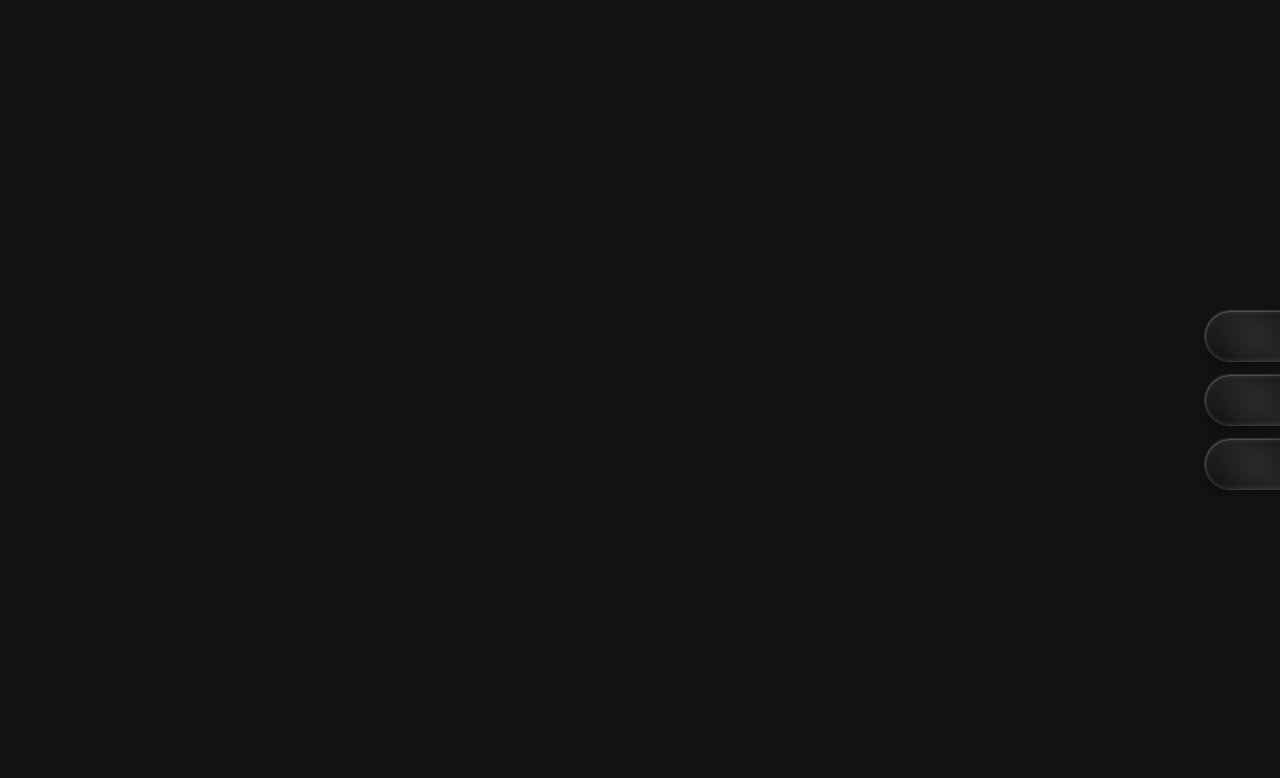
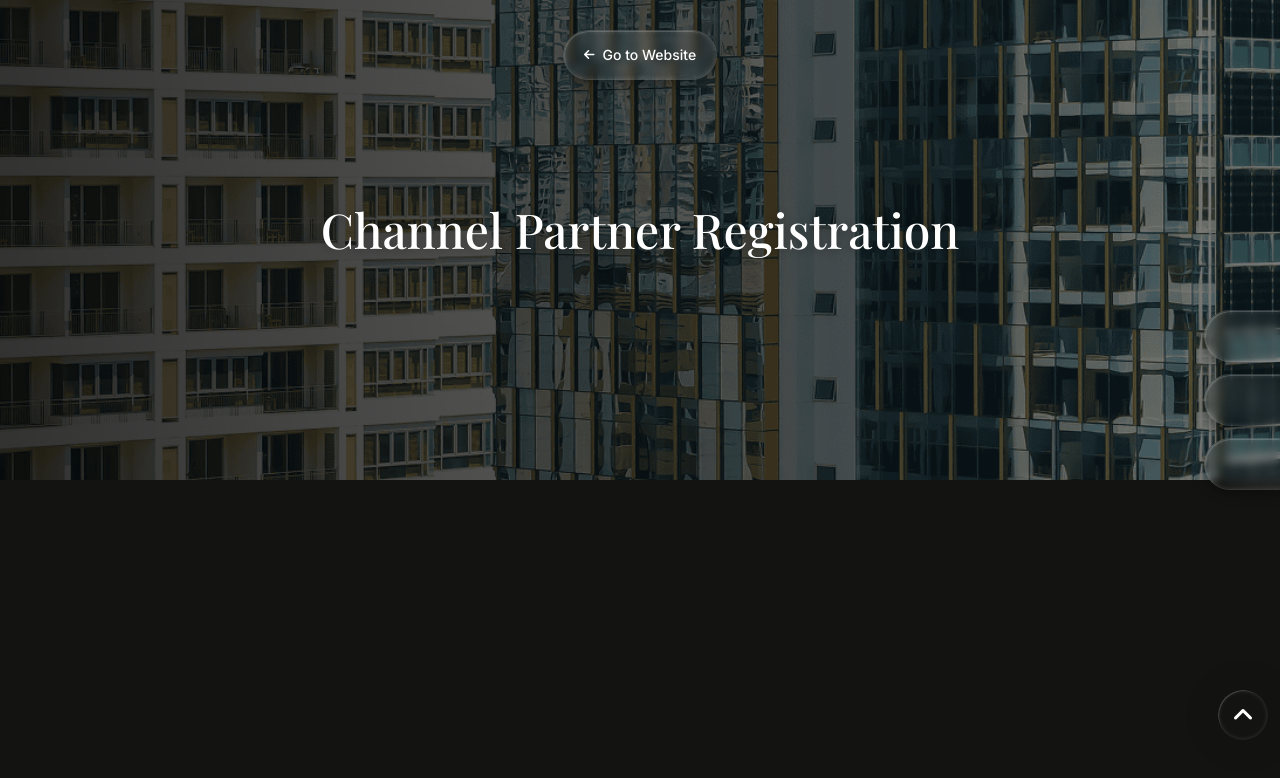
Before and after one commit to InventamTechSolution/Blanca-Realestate-react, a React (Vite) app: page /registration in a window 1280 px wide. Before the commit this address had no page. Shown: the top 778 px of the page. Built offline with nearby package versions, Linux system fonts and the light colour scheme; some icons are missing.

Commit message:
create a registration page with small hero banner

```diff
--- a/src/App.jsx
+++ b/src/App.jsx
@@ -11,6 +11,7 @@ import './assets/styles/fonts.css';
 const Home = lazy(() => import('./pages/Home/Home'));
 const About = lazy(() => import('./pages/About/About'));
 const Contact = lazy(() => import('./pages/Contect/Contact'));
+const Registration = lazy(() => import('./pages/Registration/Registration'));
 
 function App() {
   useEffect(() => {
@@ -31,6 +32,7 @@ function App() {
           <Route path="/" element={<Home />} />
           <Route path="/about" element={<About />} />
           <Route path="/contact" element={<Contact />} />
+          <Route path="/registration" element={<Registration />} />
           {/* Add more routes as needed */}
         </Routes>
       </Suspense>
--- a/src/components/common/ChannelPartnerModal/ChannelPartnerModal.jsx
+++ b/src/components/common/ChannelPartnerModal/ChannelPartnerModal.jsx
@@ -1,4 +1,5 @@
 import React from 'react';
+import { useNavigate } from 'react-router-dom';
 import { Icon } from '@iconify/react';
 import './ChannelPartnerModal.css';
 import ThemeBtn from '../Button/ThemeBtn';
@@ -6,7 +7,14 @@ const logo = "/images/logos/blanca-logo.png";
 const leftBg = "/images/background/popup-left-bg.png";
 
 const ChannelPartnerModal = ({ isOpen, onClose }) => {
+    const navigate = useNavigate();
+
     if (!isOpen) return null;
+
+    const handleRegistration = () => {
+        onClose();
+        navigate('/registration');
+    };
 
     return (
         <div className="cp-modal-overlay" onClick={onClose}>
@@ -56,11 +64,19 @@ const ChannelPartnerModal = ({ isOpen, onClose }) => {
                             </div>
 
                             <div className="cp-modal-actions">
-                                <ThemeBtn className="w-100" style={{ justifyContent: "center" }}>
+                                <ThemeBtn
+                                    className="w-100"
+                                    style={{ justifyContent: "center" }}
+                                    onClick={handleRegistration}
+                                >
                                     AGENCY REGISTRATION
                                     <Icon icon="lucide:external-link" className="ms-2" />
                                 </ThemeBtn>
-                                <ThemeBtn className="w-100" style={{ justifyContent: "center" }}>
+                                <ThemeBtn
+                                    className="w-100"
+                                    style={{ justifyContent: "center" }}
+                                    onClick={handleRegistration}
+                                >
                                     INDIVIDUAL REGISTRATION
                                     <Icon icon="lucide:external-link" className="ms-2" />
                                 </ThemeBtn>
--- a/src/components/common/Small-hero-banner/index.jsx
+++ b/src/components/common/Small-hero-banner/index.jsx
@@ -1,12 +1,18 @@
 import React from "react";
 import './small-hero-banner.css';
 import { Container } from "react-bootstrap";
+import { Link } from "react-router-dom";
 
-const SmallHeroBanner = ({ title, description, image }) => {
+const SmallHeroBanner = ({ title, description, image, showBackButton = false, backLink = "/" }) => {
     return (
         <section className="contact-hero" style={{ backgroundImage: `url(${image})` }}>
+            {showBackButton && (
+                <Link to={backLink} className="go-to-website-btn">
+                    <i className="fas fa-arrow-left"></i> Go to Website
+                </Link>
+            )}
             <Container>
-                <h1 className="bs-font-playfair-display text-white wow fadeInUp">
+                <h1 className="bs-font-playfair-display text-white wow fadeInUp small-hero-title">
                     {title}
                 </h1>
                 <p
--- a/src/components/common/Small-hero-banner/small-hero-banner.css
+++ b/src/components/common/Small-hero-banner/small-hero-banner.css
@@ -33,10 +33,13 @@
 
 .contact-hero h1 {
     color: #ffffff !important;
-    font-size: 70px;
-    font-weight: 700;
+    text-shadow: 0 2px 10px rgba(0, 0, 0, 0.3);
     margin-bottom: 20px;
-    text-shadow: 0 2px 10px rgba(0, 0, 0, 0.3);
+    position: relative;
+    font-size: 48px;
+    z-index: 1;
+    letter-spacing: 0px;
+    font-weight: 500;
 }
 
 /* .contact-hero p {
@@ -53,3 +56,63 @@
         font-size: 40px;
     }
 }
+
+.go-to-website-btn {
+    position: absolute;
+    top: 30px;
+    left: 50%;
+    transform: translateX(-50%);
+    padding: 10px 20px;
+    /* background: rgba(255, 255, 255, 0.05); */
+    /* border: 1px solid rgba(255, 255, 255, 0.1); */
+    /* color: #fff; */
+    border-radius: 50px;
+    font-size: 14px;
+    font-weight: 500;
+    /* transition: all 0.3s ease; */
+    z-index: 100;
+    /* text-decoration: none; */
+    display: flex;
+    align-items: center;
+    gap: 8px;
+    color: var(--lg-text);
+    border: 1px solid var(--lg-highlight);
+    box-shadow: 0 6px 6px rgba(0, 0, 0, 0.2), 0 0 20px rgba(0, 0, 0, 0.1);
+    backdrop-filter: blur(4px);
+    -webkit-backdrop-filter: blur(4px);
+    transition: transform 0.2s ease, box-shadow 0.2s ease, opacity 0.2s ease, border-color 0.2s ease, backdrop-filter 0.4s ease;
+    overflow: hidden;
+    isolation: isolate;
+}
+
+.go-to-website-btn::after {
+    content: "";
+    position: absolute;
+    inset: 0;
+    border-radius: inherit;
+    box-shadow: inset 1px 1px 0 var(--lg-highlight), inset 0 0 5px var(--lg-highlight);
+    pointer-events: none;
+    z-index: 1;
+}
+
+.go-to-website-btn::before {
+    content: "";
+    position: absolute;
+    inset: -10px;
+    background: radial-gradient(circle at 30% 20%, rgb(255 255 255 / 8%), rgba(255, 255, 255, 0) 55%), radial-gradient(circle at 80% 80%, rgb(243 237 237 / 10%), rgba(0, 0, 0, 0) 60%), radial-gradient(circle, rgb(229 237 232 / 5%), rgb(249 244 244 / 0%) 55%);
+    opacity: 0.9;
+    pointer-events: none;
+}
+
+.go-to-website-btn i {
+    font-size: 12px;
+}
+
+.go-to-website-btn:hover {
+    /* background: var(--primary-color);
+    border-color: var(--primary-color); */
+    color: #fff;
+    transform: translate(-50%, -2px);
+    box-shadow: none;
+    text-decoration: none;
+}
--- a/src/pages/Contect/Contact.jsx
+++ b/src/pages/Contect/Contact.jsx
@@ -1,17 +1,16 @@
 import React, { useEffect } from "react";
+import { Container, Row, Col, Form } from "react-bootstrap";
 import Header from '../../components/layout/Header/Header';
 import Footer from '../../components/layout/Footer/Footer';
 import Preloader from '../../components/common/Preloader';
 import ScrollToTop from '../../components/common/ScrollToTop';
 import SmallHeroBanner from '../../components/common/Small-hero-banner';
-const contactBg = "/images/background/contect-us.png";
-
-import { Container, Row, Col, Form } from "react-bootstrap";
 import InputField from "../../components/common/InputField/InputField";
 import PhoneInput from "../../components/common/PhoneInput/PhoneInput";
 import Dropdown from "../../components/common/Dropdown/Dropdown";
 import RadioGroup from "../../components/common/RadioGroup/RadioGroup";
 import Checkbox from "../../components/common/Checkbox/Checkbox";
+const contactBg = "/images/background/contect-us.png";
 import './contect.css';
 
 const Contact = () => {
@@ -219,9 +218,6 @@ const Contact = () => {
                         </Row>
                     </Container>
                 </div>
-
-
-
             </main>
             <Footer />
             <ScrollToTop />
--- /dev/null
+++ b/src/pages/Registration/Registration.jsx
@@ -0,0 +1,23 @@
+import React from 'react';
+import Preloader from '../../components/common/Preloader';
+import ScrollToTop from '../../components/common/ScrollToTop';
+import SmallHeroBanner from '../../components/common/Small-hero-banner';
+const RegistrationBg = "/images/background/ragistration-bg.png";
+
+const Registration = () => {
+    return (
+        <>
+            <Preloader />
+            {/* <Header /> */}
+            <main>
+                <SmallHeroBanner title="Channel Partner Registration" description="" image={RegistrationBg} showBackButton={true} />
+
+
+            </main>
+            {/* <Footer /> */}
+            <ScrollToTop />
+        </>
+    );
+};
+
+export default Registration;
```
